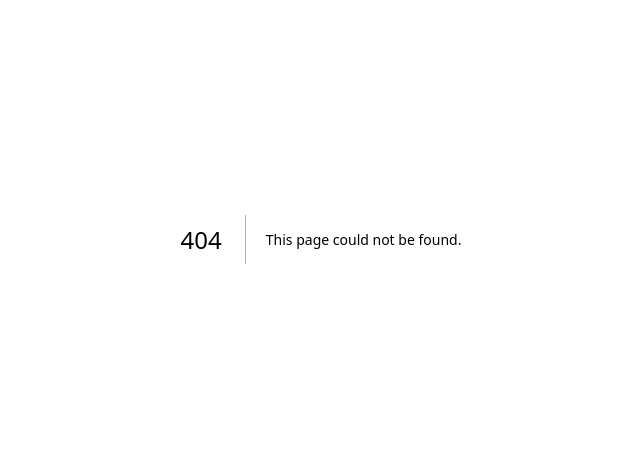
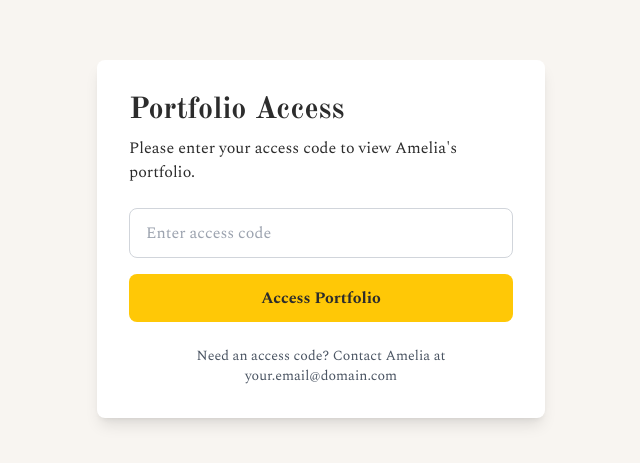
Before and after one commit to amelialxp/portfolio-website, a Next.js app: page /auth in a window 1280 px wide. Before the commit this address had no page. Shown: the part 161-624 px from the top of the page, without its empty margins (319-959 px from the left). Built offline with nearby package versions, Linux system fonts and the light colour scheme.

Commit message:
Added password protection

```diff
--- /dev/null
+++ b/app/auth/page.tsx
@@ -0,0 +1,66 @@
+'use client'
+import { useState } from 'react'
+import { useRouter } from 'next/navigation'
+
+export default function Auth() {
+  const [accessCode, setAccessCode] = useState('')
+  const [error, setError] = useState('')
+  const router = useRouter()
+
+  const validCodes = [
+    'RECRUITER2024',
+    'ADOBE2024',
+    'GOOGLE2024',
+    'DESIGN2024'
+  ]
+
+  const handleSubmit = (e: React.FormEvent) => {
+    e.preventDefault()
+
+    if (validCodes.includes(accessCode.toUpperCase())) {
+      sessionStorage.setItem('portfolioAccess', accessCode.toUpperCase())
+      sessionStorage.setItem('accessTime', new Date().toISOString())
+      router.push('/')
+    } else {
+      setError('Invalid access code. Please check with Amelia for the correct code.')
+    }
+  }
+
+  return (
+    <div className="min-h-screen bg-primary-background flex items-center justify-center px-8">
+      <div className="bg-white rounded-lg p-8 max-w-md w-full shadow-lg">
+        <h1 className="font-old-standard font-bold text-3xl text-text-body mb-2">
+          Portfolio Access
+        </h1>
+        <p className="font-spectral text-text-body mb-6">
+          Please enter your access code to view Amelia&apos;s portfolio.
+        </p>
+
+        <form onSubmit={handleSubmit}>
+          <input
+            type="text"
+            value={accessCode}
+            onChange={(e) => setAccessCode(e.target.value)}
+            placeholder="Enter access code"
+            className="w-full px-4 py-3 border border-gray-300 rounded-lg font-spectral mb-4 focus:outline-none focus:border-secondary-navy"
+          />
+
+          {error && (
+            <p className="text-red-600 font-spectral text-sm mb-4">{error}</p>
+          )}
+
+          <button
+            type="submit"
+            className="w-full bg-primary-yellow text-text-body px-6 py-3 rounded-lg font-spectral font-bold hover:bg-yellow-400 transition-colors"
+          >
+            Access Portfolio
+          </button>
+        </form>
+
+        <p className="font-spectral text-sm text-gray-600 mt-6 text-center">
+          Need an access code? Contact Amelia at your.email@domain.com
+        </p>
+      </div>
+    </div>
+  )
+}
--- a/app/page.tsx
+++ b/app/page.tsx
@@ -1,5 +1,8 @@
+import ProtectedRoute from '@/components/ProtectedRoute'
+
 export default function Home() {
   return (
+    <ProtectedRoute>
       <main className="min-h-screen bg-primary-background">
         {/* Header/Navigation */}
         <header className="px-8 py-6">
@@ -87,7 +90,7 @@ export default function Home() {
         <footer className="px-8 py-12 border-t border-gray-200">
           <div className="max-w-4xl mx-auto text-center">
             <p className="font-spectral text-text-body mb-4">
-            Let's create something amazing together.
+              Let&apos;s create something amazing together.
             </p>
             <div className="flex justify-center gap-6">
               <a href="#" className="font-spectral text-secondary-navy hover:text-primary-yellow transition-colors">
@@ -100,5 +103,6 @@ export default function Home() {
           </div>
         </footer>
       </main>
+    </ProtectedRoute>
   )
 }
--- /dev/null
+++ b/components/ProtectedRoute.tsx
@@ -0,0 +1,35 @@
+'use client'
+import { useEffect, useState } from 'react'
+import { useRouter } from 'next/navigation'
+
+export default function ProtectedRoute({ children }: { children: React.ReactNode }) {
+  const [isAuthorized, setIsAuthorized] = useState(false)
+  const [isLoading, setIsLoading] = useState(true)
+  const router = useRouter()
+
+  useEffect(() => {
+    const accessCode = sessionStorage.getItem('portfolioAccess')
+
+    if (accessCode) {
+      setIsAuthorized(true)
+    } else {
+      router.push('/auth')
+    }
+
+    setIsLoading(false)
+  }, [router])
+
+  if (isLoading) {
+    return (
+      <div className="min-h-screen bg-primary-background flex items-center justify-center">
+        <div className="font-spectral text-text-body">Loading...</div>
+      </div>
+    )
+  }
+
+  if (!isAuthorized) {
+    return null
+  }
+
+  return <>{children}</>
+}
```
Lines whose indentation alone changed are shown as unchanged.
